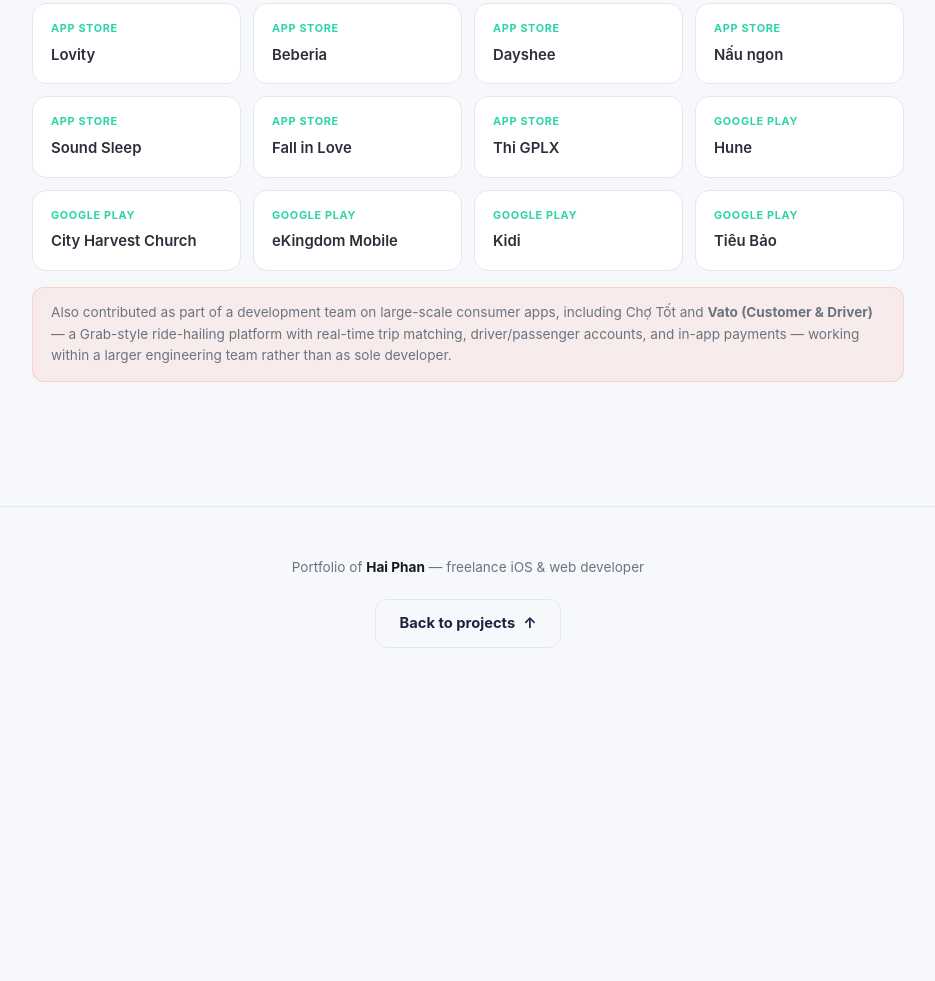
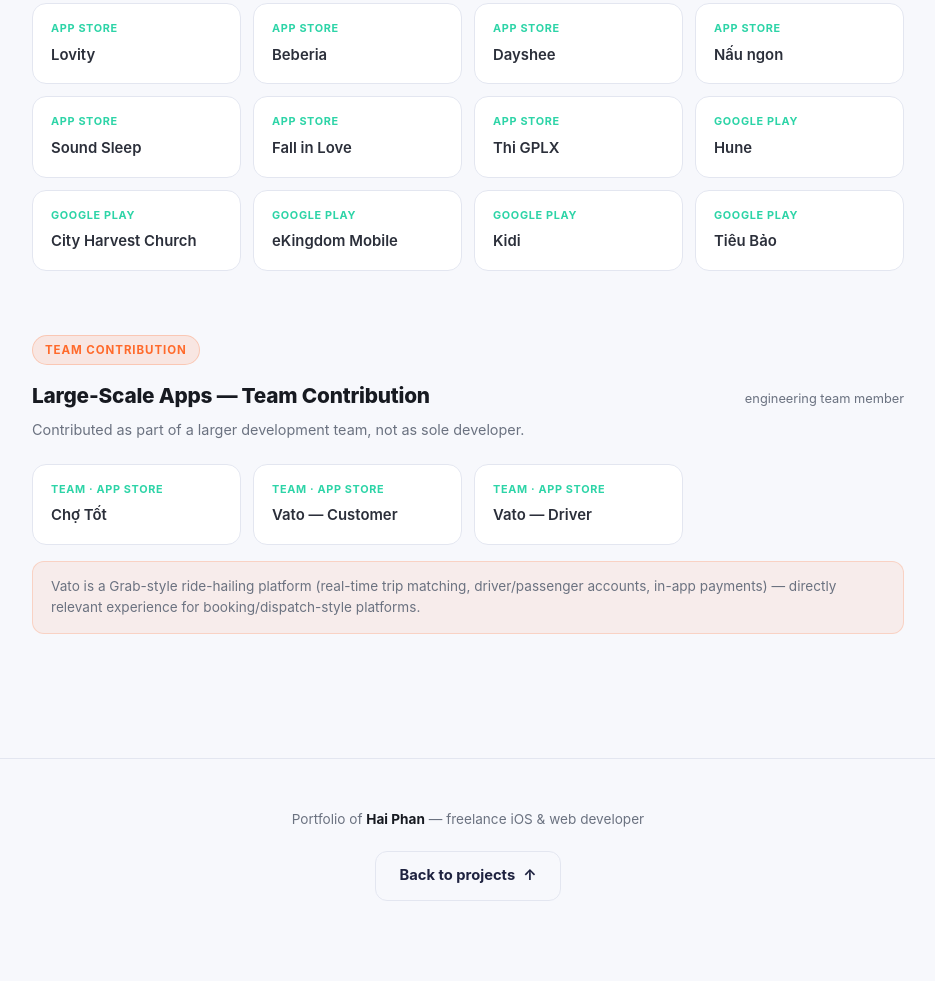
Before and after one commit to haiphan5289/memory-love-privacy, a plain HTML site: page portfolio/index.html in a window 1280 px wide. Shown: the part 1905-2886 px from the top of the page, without its empty margins (172-1107 px from the left). Before the commit the page ends 2633 px from the top, so only its background shows below. Drawn offline with Linux system fonts and the light colour scheme.

Commit message:
Add visible Team Contribution section (Chợ Tốt, Vato)
These were previously only mentioned in a small note; now shown as
proper cards with real App Store links, kept clearly labeled as
team contributions rather than solo work.

```diff
--- a/portfolio/index.html
+++ b/portfolio/index.html
@@ -343,7 +343,23 @@
       <div class="card reveal reveal-delay-3"><span class="platform">Google Play</span><a href="https://play.google.com/store/apps/details?id=com.Kidi" target="_blank">Kidi <span class="go">↗</span></a></div>
       <div class="card reveal reveal-delay-4"><span class="platform">Google Play</span><a href="https://play.google.com/store/apps/details?id=com.nhaphangTieubao" target="_blank">Tiêu Bảo <span class="go">↗</span></a></div>
     </div>
-    <div class="note reveal">Also contributed as part of a development team on large-scale consumer apps, including Chợ Tốt and <strong>Vato (Customer &amp; Driver)</strong> — a Grab-style ride-hailing platform with real-time trip matching, driver/passenger accounts, and in-app payments — working within a larger engineering team rather than as sole developer.</div>
+  </section>
+
+  <section id="team-apps">
+    <div class="section-head reveal">
+      <span class="section-label">Team Contribution</span>
+      <div class="row">
+        <h2>Large-Scale Apps — Team Contribution</h2>
+        <span class="count">engineering team member</span>
+      </div>
+      <p class="desc">Contributed as part of a larger development team, not as sole developer.</p>
+    </div>
+    <div class="grid">
+      <div class="card reveal reveal-delay-1"><span class="platform">Team · App Store</span><a href="https://apps.apple.com/vn/app/ch%E1%BB%A3-t%E1%BB%91t-chuy%C3%AAn-mua-b%C3%A1n-online/id790034666" target="_blank">Chợ Tốt <span class="go">↗</span></a></div>
+      <div class="card reveal reveal-delay-2"><span class="platform">Team · App Store</span><a href="https://apps.apple.com/vn/app/vato/id1126633800" target="_blank">Vato — Customer <span class="go">↗</span></a></div>
+      <div class="card reveal reveal-delay-3"><span class="platform">Team · App Store</span><a href="https://apps.apple.com/vn/app/vato-driver/id1241585818" target="_blank">Vato — Driver <span class="go">↗</span></a></div>
+    </div>
+    <div class="note reveal">Vato is a Grab-style ride-hailing platform (real-time trip matching, driver/passenger accounts, in-app payments) — directly relevant experience for booking/dispatch-style platforms.</div>
   </section>
 
 
```
